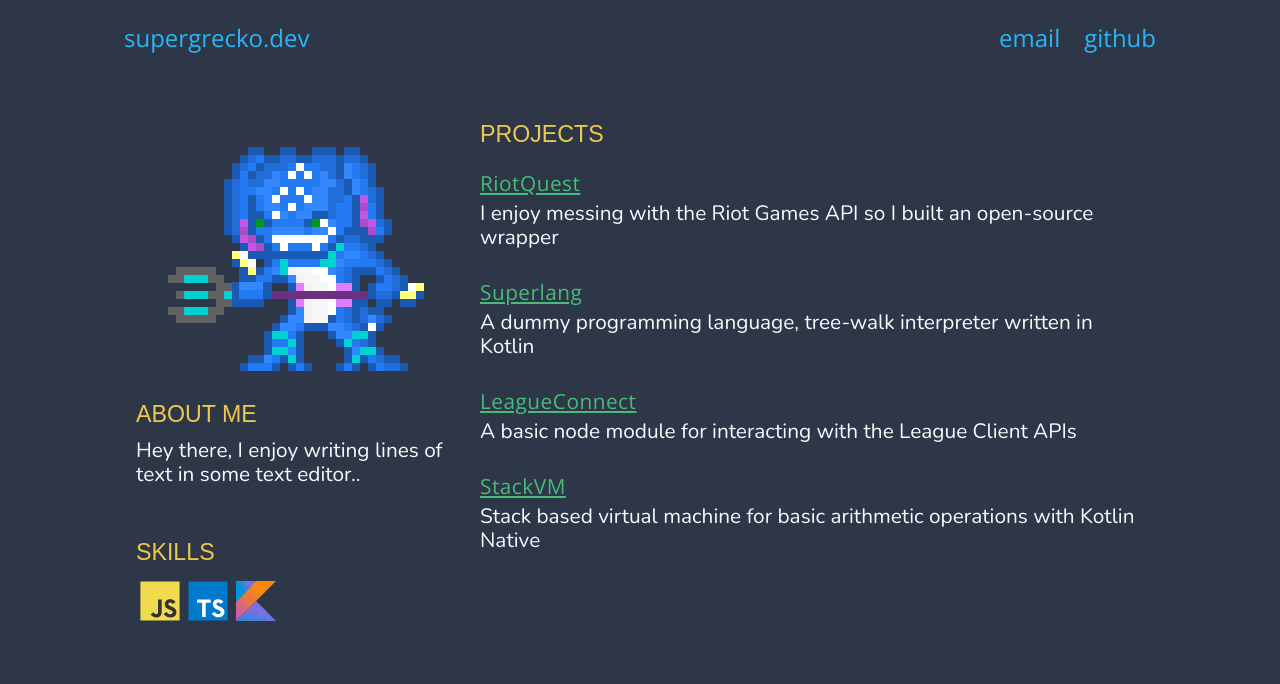
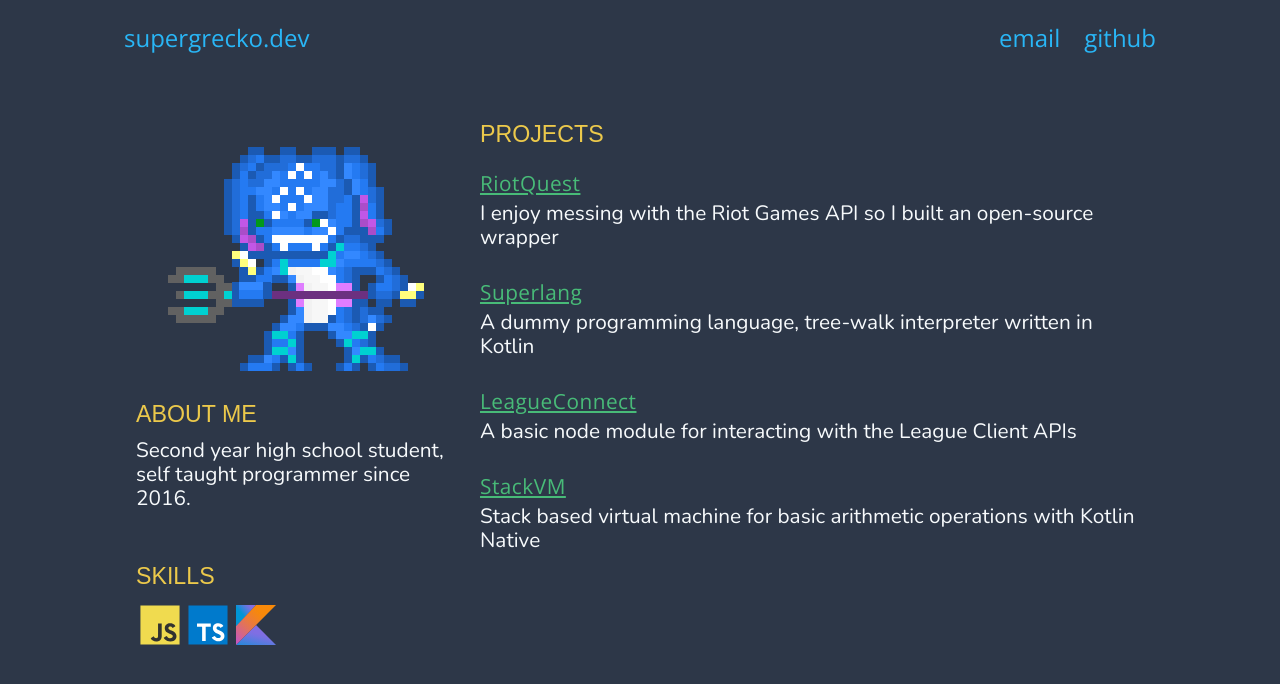
Before and after one commit to junlarsen/v2, a React (Create React App) app: page / in a window 1280 px wide. Shown: the top 684 px of the page. Built offline with nearby package versions, Linux system fonts and the light colour scheme; a web font is replaced by a local one.

Commit message:
update bio

```diff
--- a/src/views/homepage/App.tsx
+++ b/src/views/homepage/App.tsx
@@ -46,7 +46,7 @@ export const App = (): JSX.Element => (
                 <Filler height={24} />
 
                 <Styled.Title>ABOUT ME</Styled.Title>
-                <Styled.Text>Hey there, I enjoy writing lines of text in some text editor..</Styled.Text>
+                <Styled.Text>Second year high school student, self taught programmer since 2016.</Styled.Text>
 
                 <Filler height={40} />
 
```
